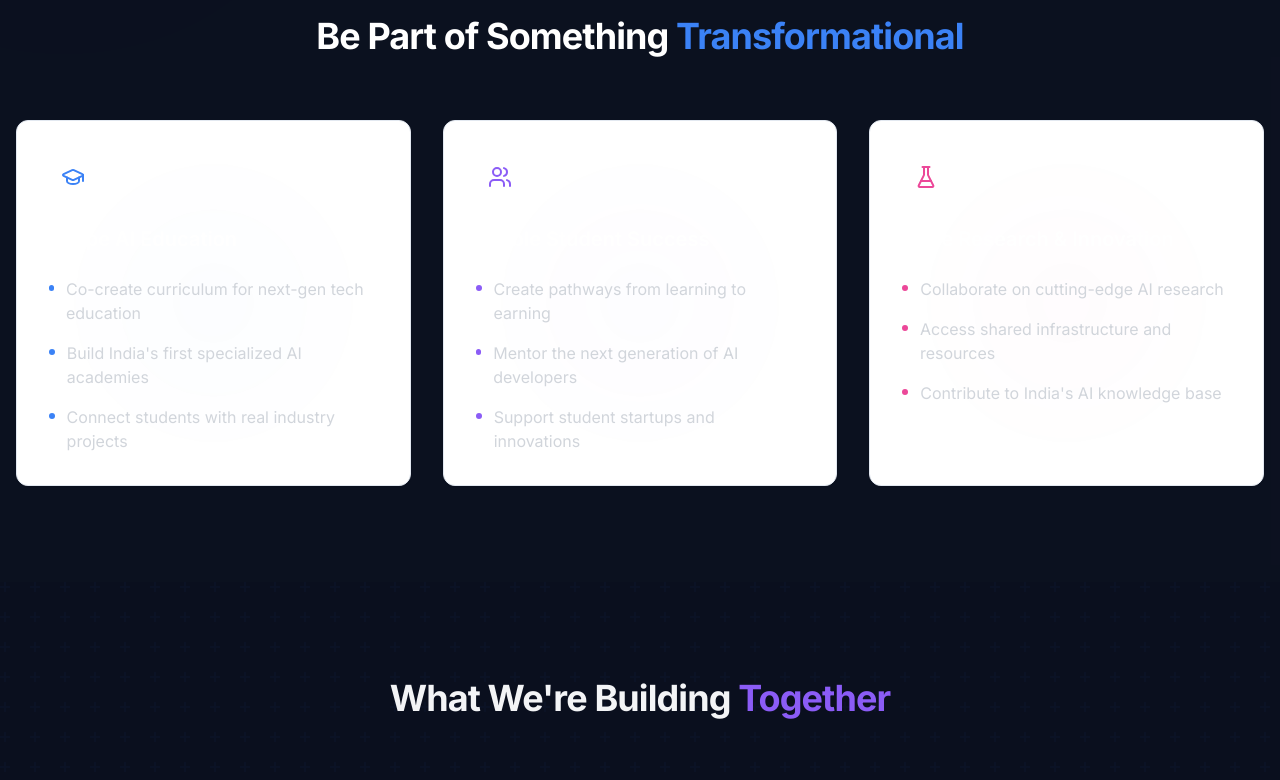
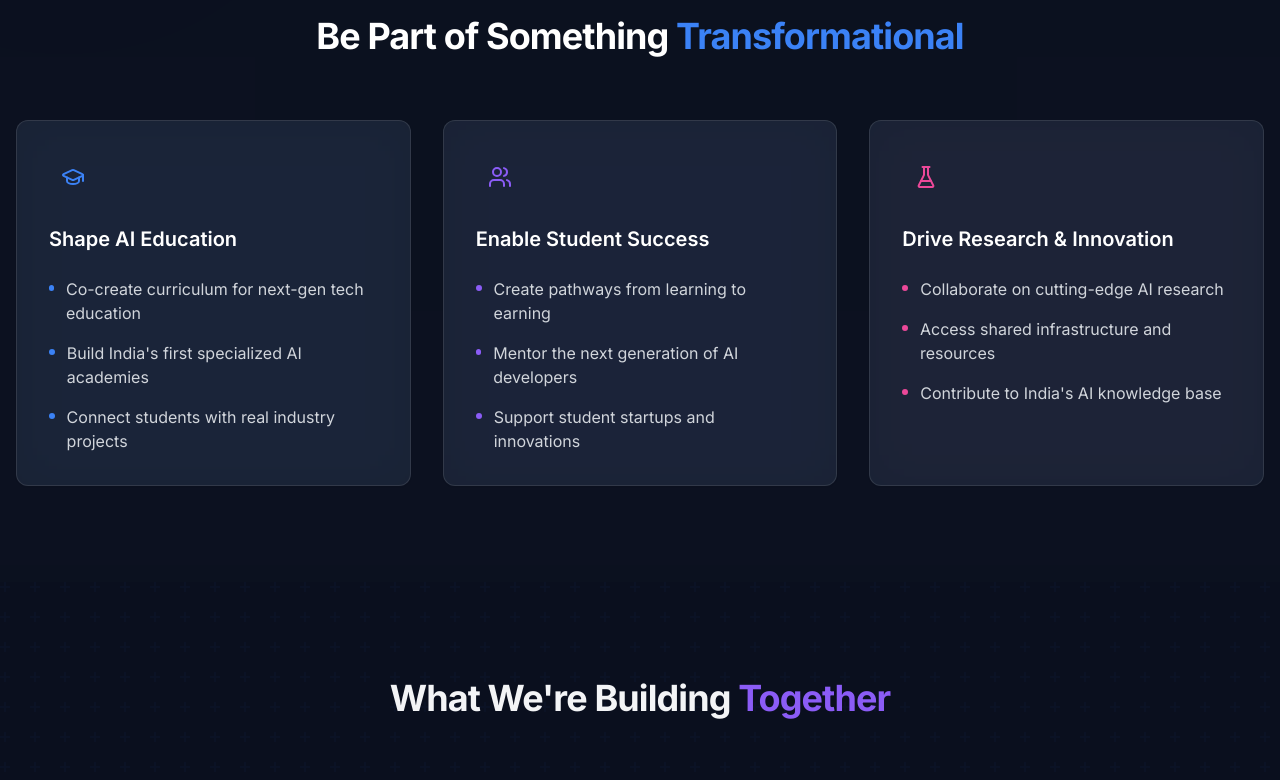
Before and after one commit to RaupscZAN/GARC-2, a React (Vite) app: page / in a window 1280 px wide. Shown: the part 960-1740 px from the top of the page. Built offline with nearby package versions, Linux system fonts and the light colour scheme.

Commit message:
Updated Card.tsx

```diff
--- a/src/components/ui/Card.tsx
+++ b/src/components/ui/Card.tsx
@@ -15,18 +15,18 @@ const Card: React.FC<CardProps> = ({
   hover = true,
 }) => {
   const glowClasses = {
-    primary: 'before:bg-glow-primary',
-    secondary: 'before:bg-glow-secondary',
-    accent: 'before:bg-glow-accent',
+    primary: 'before:bg-primary/10',
+    secondary: 'before:bg-secondary/10',
+    accent: 'before:bg-accent/10',
     none: '',
   };
 
-  const baseClasses = 'relative overflow-hidden rounded-xl border border-slate-200 bg-white shadow-sm';
+  const baseClasses = 'relative overflow-hidden rounded-xl border border-white/10 bg-slate-800/80 backdrop-blur-sm shadow-sm';
   const hoverClasses = hover ? 'hover:border-primary/30 hover:shadow-lg transition-all duration-300' : '';
 
   return (
     <motion.div
-      className={`${baseClasses} ${hoverClasses} ${className} ${glowColor !== 'none' ? 'before:absolute before:inset-0 before:z-0 before:opacity-10 before:blur-xl' : ''} ${glowColor !== 'none' ? glowClasses[glowColor] : ''}`}
+      className={`${baseClasses} ${hoverClasses} ${className} ${glowColor !== 'none' ? 'before:absolute before:inset-0 before:z-0 before:opacity-20 before:blur-xl' : ''} ${glowColor !== 'none' ? glowClasses[glowColor] : ''}`}
       whileHover={hover ? { y: -5, boxShadow: '0 10px 30px -10px rgba(59, 130, 246, 0.2)' } : {}}
       transition={{ duration: 0.3 }}
     >
```
